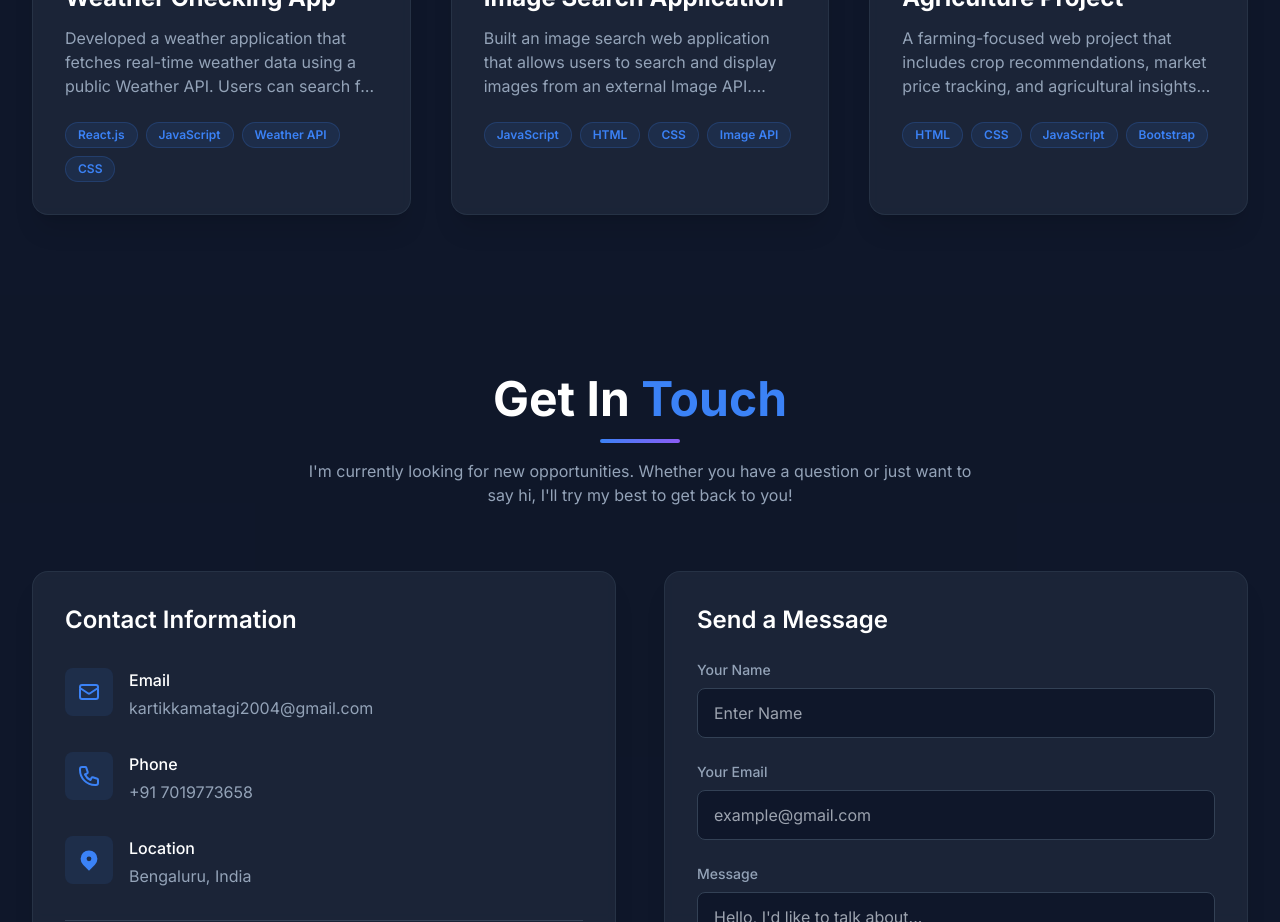
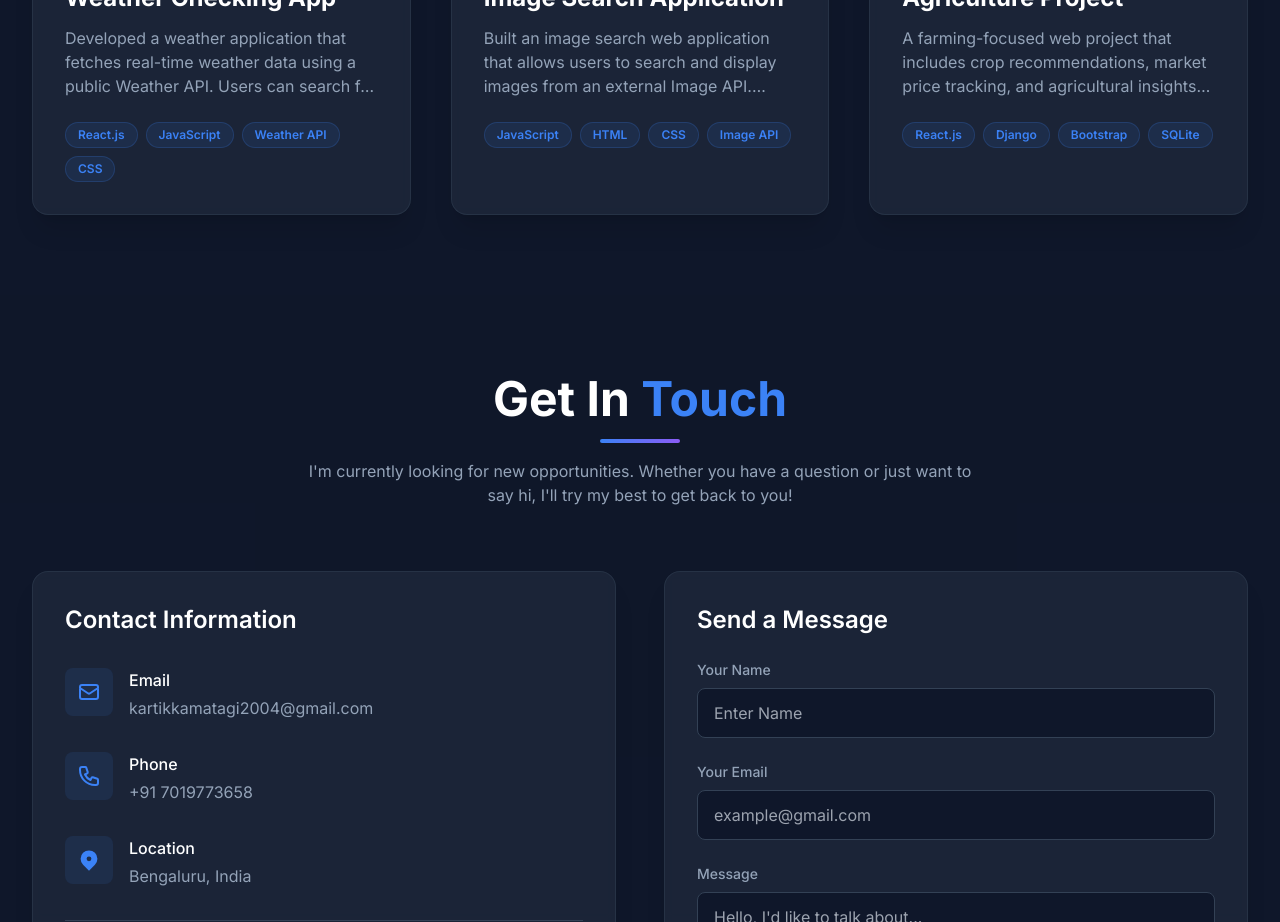
Before and after one commit to KartikKamatagi/kartikportfolio, a React (Vite) app: page / in a window 1280 px wide. Shown: the part 5340-6262 px from the top of the page. Built offline with nearby package versions, Linux system fonts and the light colour scheme.

Commit message:
adding new project in portfolio

```diff
--- a/src/components/Projects.jsx
+++ b/src/components/Projects.jsx
@@ -48,7 +48,7 @@ const Projects = () => {
             title: "Agriculture Project",
             description: "A farming-focused web project that includes crop recommendations, market price tracking, and agricultural insights for farmers. Built to support better decision-making and improve crop management.",
             image: "https://images.unsplash.com/photo-1501004318641-b39e6451bec6?q=80&w=2670&auto=format&fit=crop", // Agriculture placeholder
-            tech: ["HTML", "CSS", "JavaScript", "Bootstrap"],
+            tech: ["React.js","Django", "Bootstrap","SQLite"],
             github: "https://github.com/KartikKamatagi/Agriculture_Project",
             demo: "#"
         }
```
